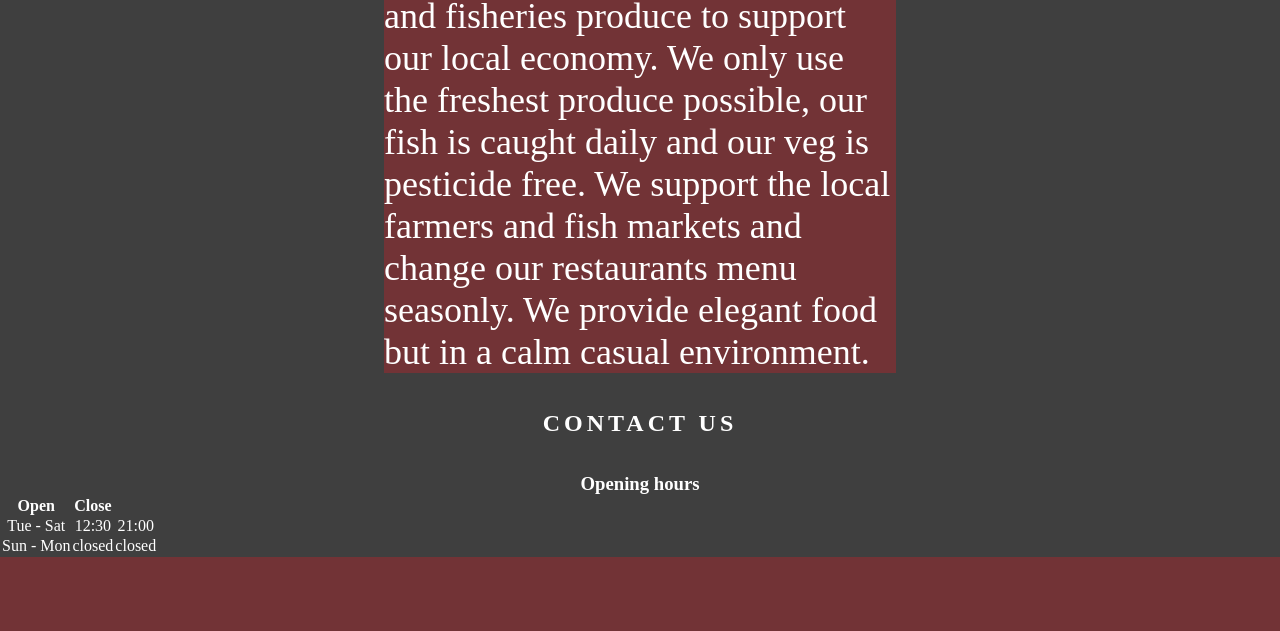
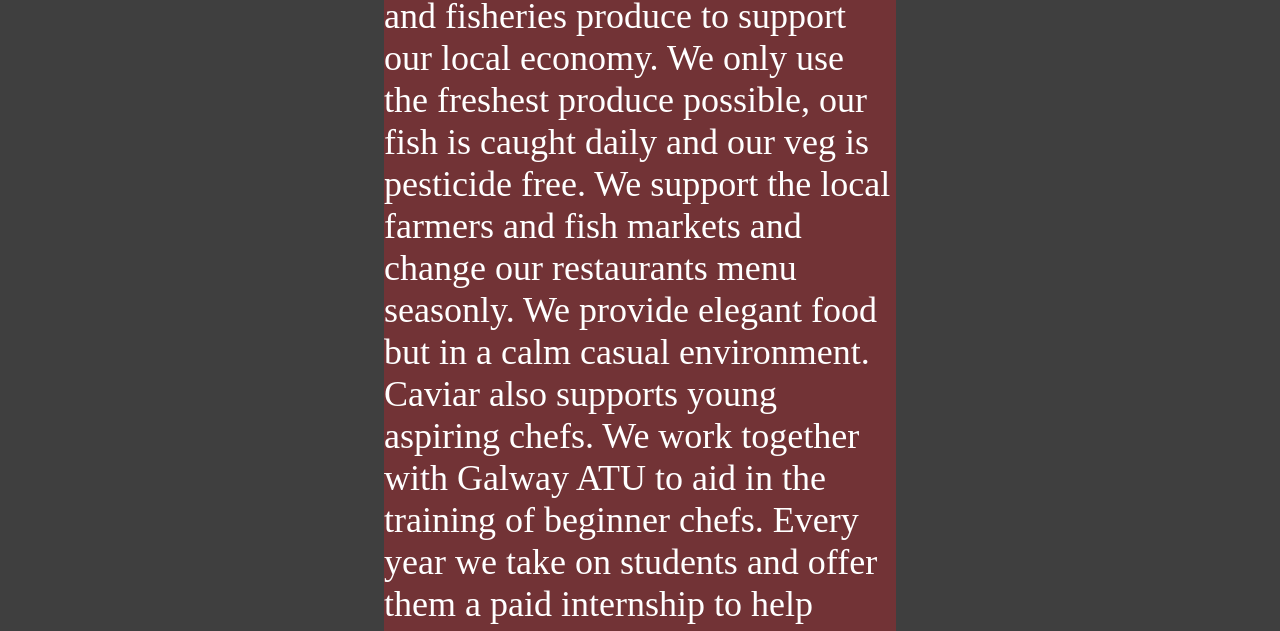
Before and after one commit to CoderStephen/P1_restaurant, a plain HTML site: page index.html in a window 1280 px wide. Shown: the part 2023-2654 px from the top of the page. Drawn offline with Linux system fonts and the light colour scheme.

Commit message:
Add some more content to the about section

```diff
--- a/assets/css/style.css
+++ b/assets/css/style.css
@@ -59,7 +59,7 @@ section #web-nav {
     background-color: rgb(63, 63, 63);
 }
 
-.background-color {
+.foreground-color {
     margin: 0% 30%;
     background-color: rgba(231, 23, 33, 0.301);
 }
--- a/index.html
+++ b/index.html
@@ -43,18 +43,21 @@
 
     </section>
 
-    <section class="background-color">
+    <section class="foreground-color">
         <div  id="rest-image">
         </div>
     </section>
 
-    <section id="about" class="centre background-color">
+    <section id="about" class="centre foreground-color">
         <h2>about</h2>
         <p>
 We are a fish restaurant based in the heart of galway. Our aim has always been to deliver high quality
 dishes using local Artisan, farmers and fisheries produce to support our local economy. We only use the freshest produce possible, our fish is caught daily and our veg is pesticide free. We support the local farmers and fish markets and change our restaurants menu
 seasonly. We provide elegant food but in a calm casual environment.
         </p>
+        <p>Caviar also supports young aspiring chefs. We work together with Galway ATU to aid in the training of beginner chefs. Every year we take on students and offer them a paid internship to help support them during their college training.
+            </p>
+
     </section>
 
     <section id="contact">
```
